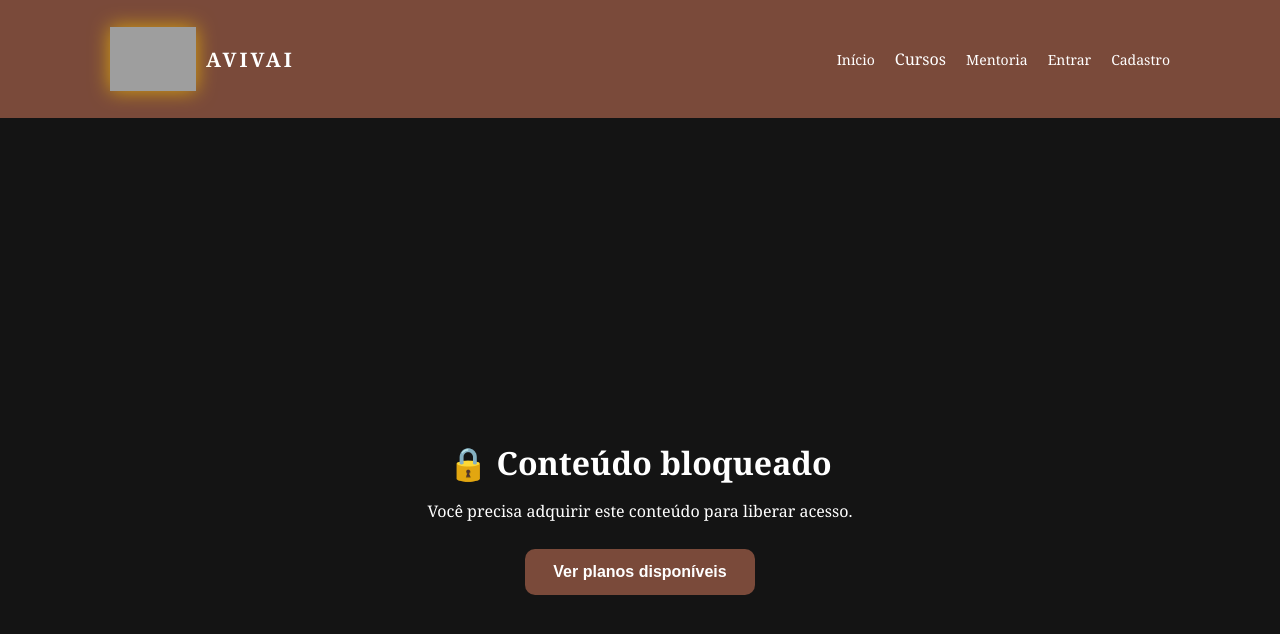
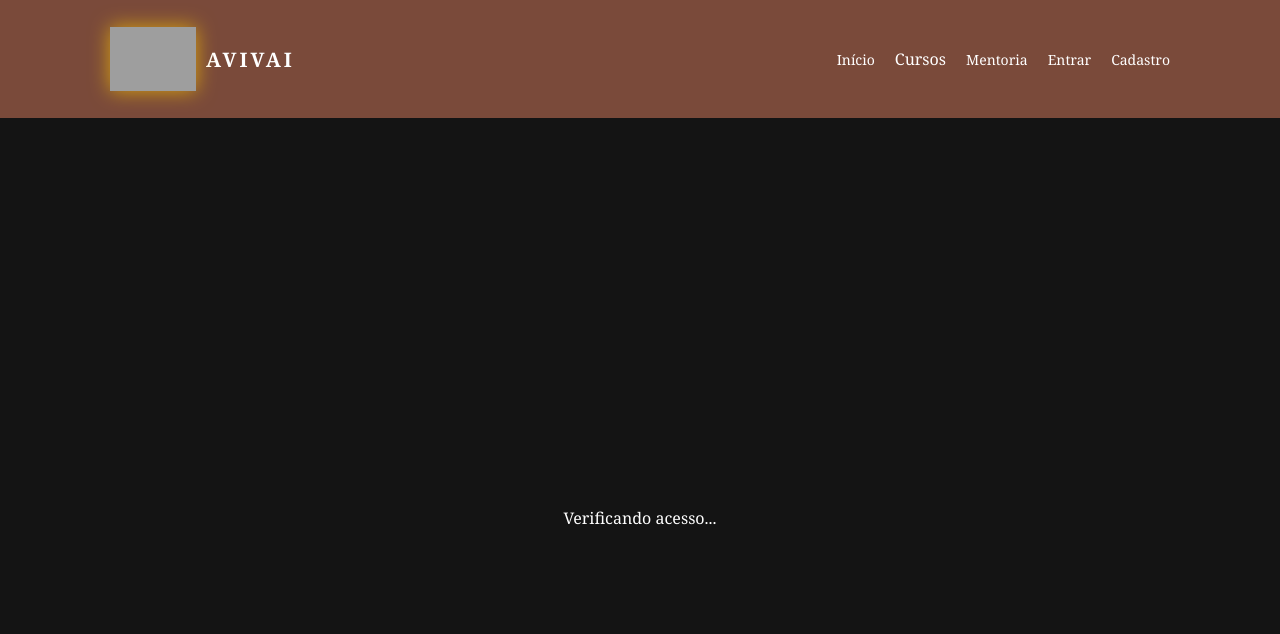
Before and after one commit to Mayra727/avivai-frontend, a React app: page /curso/1 in a window 1280 px wide. Shown: the top 634 px of the page. Built offline with nearby package versions, Linux system fonts and the light colour scheme; no server answers; grey boxes are pictures that could not be loaded; the HTML template or start-up script is replaced by a standard one.

Commit message:
fix: prevent unauthorized course content flash

```diff
--- a/src/pages/CoursePlayer.tsx
+++ b/src/pages/CoursePlayer.tsx
@@ -119,6 +119,11 @@ async function completeLesson(
 const [hasAccess, setHasAccess] =
   useState(false);
 
+const [
+  accessChecked,
+  setAccessChecked
+] = useState(false);
+
   useEffect(() => {
 
     if (!id) return;
@@ -143,6 +148,8 @@ const [hasAccess, setHasAccess] =
   setHasAccess(
     accessData.hasAccess
   );
+
+setAccessChecked(true);
 
 }
 
@@ -239,6 +246,29 @@ useEffect(() => {
   // =========================
   // LOADING
   // =========================
+
+if(!accessChecked){
+
+  return(
+
+    <div
+      style={{
+        minHeight:"100vh",
+        background:"#141414",
+        color:"white",
+        display:"flex",
+        justifyContent:"center",
+        alignItems:"center"
+      }}
+    >
+
+      Verificando acesso...
+
+    </div>
+
+  );
+
+}
 
   if (!course) {
 
```
